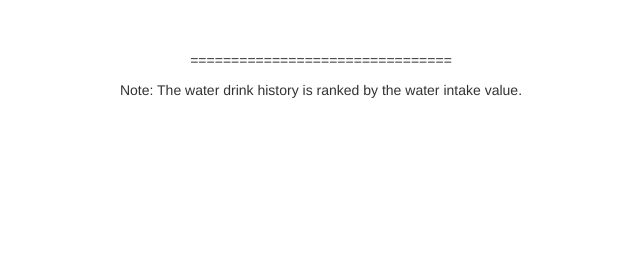
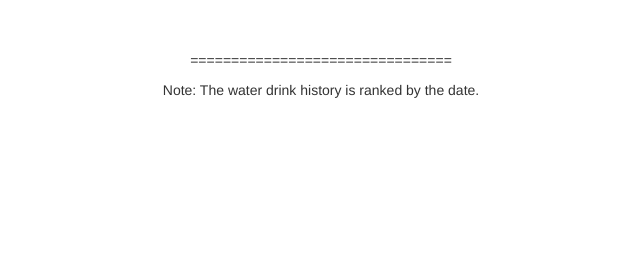
Before and after one commit to xosadmin/cits5506, a Flask app: page /drinkhistory in a window 1280 px wide. Shown: the part 249-523 px from the top of the page, without its empty margins (319-959 px from the left). Run offline with Flask 3, Linux system fonts and the light colour scheme; a user stored in the database is signed in; data comes from the database, SQL or seed files in the repository; data that the repository does not hold is empty; parts of the project's set-up code (start-up, migrations or seed data) failed here and were passed over; some libraries are stand-ins or nearby versions.

Commit message:
Change drinkhistory() order

```diff
--- a/templates/petdrinkhistory.html
+++ b/templates/petdrinkhistory.html
@@ -49,7 +49,7 @@
         </table>
         <p>&nbsp;</p>
         <p style="text-align: center;">================================</p>
-        <p style="text-align: center;">Note: The water drink history is ranked by the water intake value. </p>
+        <p style="text-align: center;">Note: The water drink history is ranked by the date. </p>
     </div>
 </body>
 </html>
```
